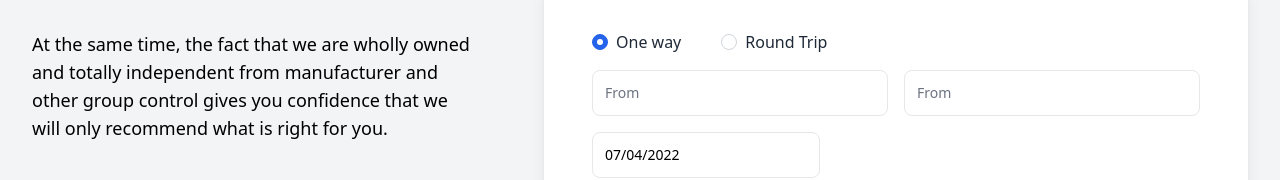
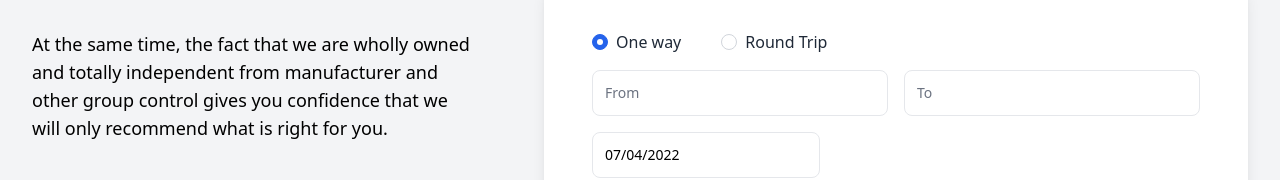
Before and after one commit to monty-src/fakemyflight, a Next.js app: page / in a window 1280 px wide. Shown: the part 170-350 px from the top of the page. Built offline with nearby package versions, Linux system fonts and the light colour scheme.

Commit message:
Dev added props

```diff
--- a/pages/components/AutoComplete.js
+++ b/pages/components/AutoComplete.js
@@ -1,7 +1,7 @@
 import React, { useState, useRef, useEffect, Children } from 'react';
 import axios from 'axios';
 
-const AutoComplete = () => {
+const AutoComplete = ({ label, }) => {
     const ref = useRef();
     const listRef = useRef();
     const [value, setValue] = useState('');
@@ -16,6 +16,7 @@ const AutoComplete = () => {
           return;
         }
         setValue(e.target.value);
+        setOptions([]);
         setIsMenuOpen(true);
     };
 
@@ -46,9 +47,11 @@ const AutoComplete = () => {
           case 'Enter':
             console.log('enter');
             listRef.current.childNodes[select].click();
+            setOptions([]);
             break;
           case 'Tab' || 'Shift':
             setIsMenuOpen(false);
+            setOptions([]);
             return;
         default:
             setSelect(-1);
@@ -85,9 +88,12 @@ const AutoComplete = () => {
                 setOptions([
                   `${response.data.code} - ${response.data.name}`
                 ]);
+                return false;
               }
+              setOptions([ 'No results found' ]);
           }).catch(function (error) {
-              console.error(error);
+            setOptions([ 'No results found' ]);
+            console.error(error);
           });
         }
 
@@ -96,18 +102,17 @@ const AutoComplete = () => {
 
     return (
         <div className="relative" ref={ref}>
-          <label className="sr-only" htmlFor="name">From</label>
+          <label className="sr-only" htmlFor="name">{label}</label>
           <input
             autoComplete="off"
             onChange={onChange}
             onKeyDown={keyDown}
             value={value}
             type="text"
-            placeholder="From"
+            placeholder={label}
             className="w-full p-3 text-sm border-gray-200 rounded-lg"
-            id="fromAirport"/>
+            id={`${label}Airport`}/>
             {isMenuOpen &&
-
               <div className="absolute z-10 bg-white w-full" ref={listRef}>
                 {options.map((option, idx) =>
                   <div
@@ -115,10 +120,11 @@ const AutoComplete = () => {
                     onClick={onClick}
                     className={`
                       p-2
+                      text-xs
+                      hover:border-2
+                      cursor-pointer
                       border-gray-200
                       hover:border-blue-500
-                      hover:border-2
-                      cursor-pointer
                       ${(idx === select) ? 'border-blue-500 border-2' : 'border-b-2'}`}>
                     {option}
                   </div>
--- a/pages/components/Form.js
+++ b/pages/components/Form.js
@@ -10,11 +10,9 @@ import AutoComplete from './AutoComplete';
 const Form = () => {
     const [startDate, setStartDate] = useState(new Date());
     const [radio, setRadio] = useState(0);
-    const [fromOptions, setFromOptions] = useState({});
 
     const whenInput = (radio === 0) ? classNames('hidden') : classNames('opacity-100');
     const datePickerGrid = (radio === 0) ? classNames('sm:grid-cols-1') : classNames('sm:grid-cols-2');
-
 
     return (
         <div className="space-y-4">
@@ -30,8 +28,12 @@ const Form = () => {
             </div>
 
             <div className="grid grid-cols-1 gap-4 sm:grid-cols-2">
-                <AutoComplete />
-                <AutoComplete />
+                <AutoComplete
+                    label="From"
+                 />
+                <AutoComplete
+                    label="To"
+                />
             </div>
 
             <div className={`grid grid-cols-1 gap-4 ${datePickerGrid}`}>
```
